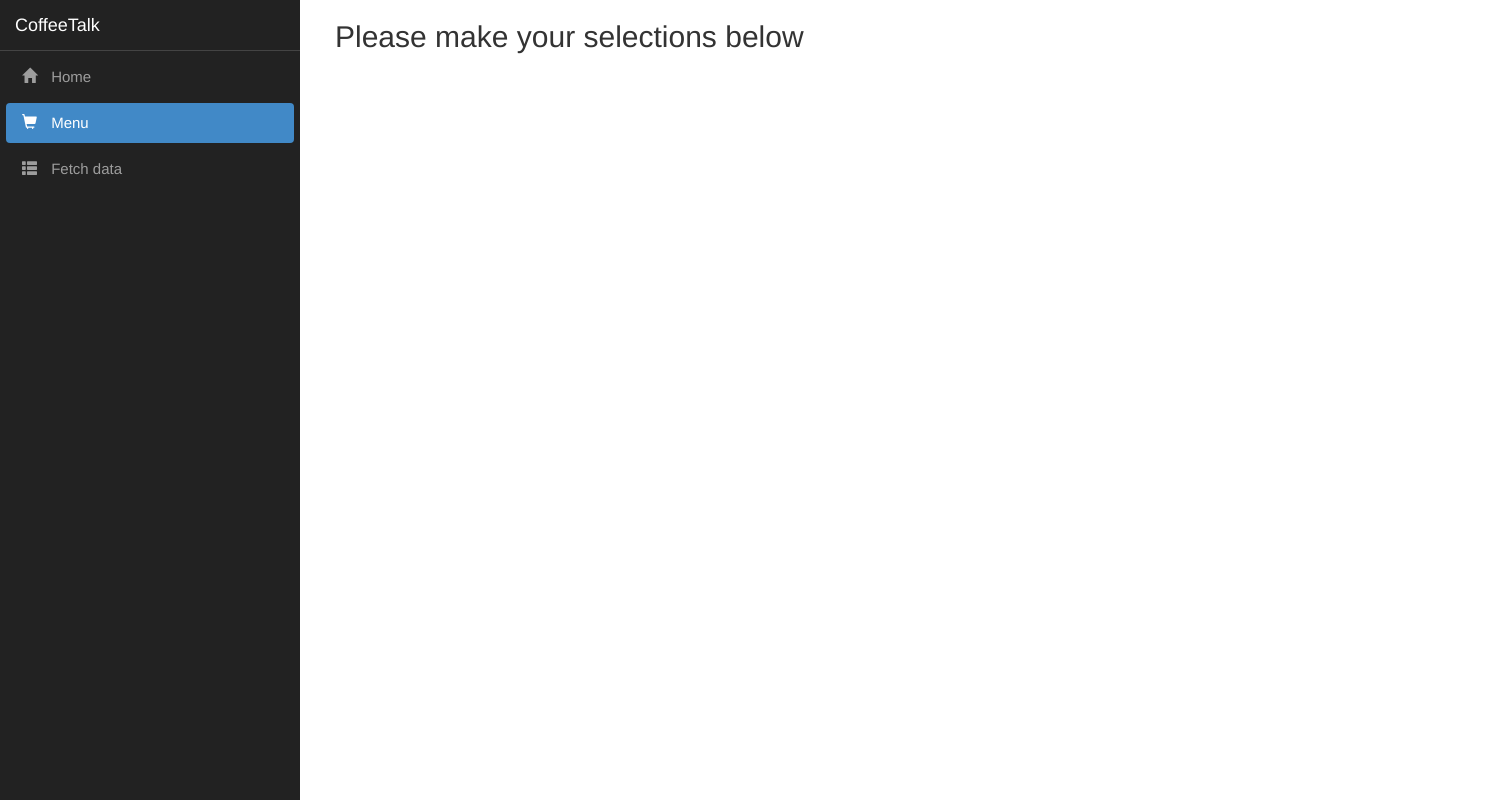
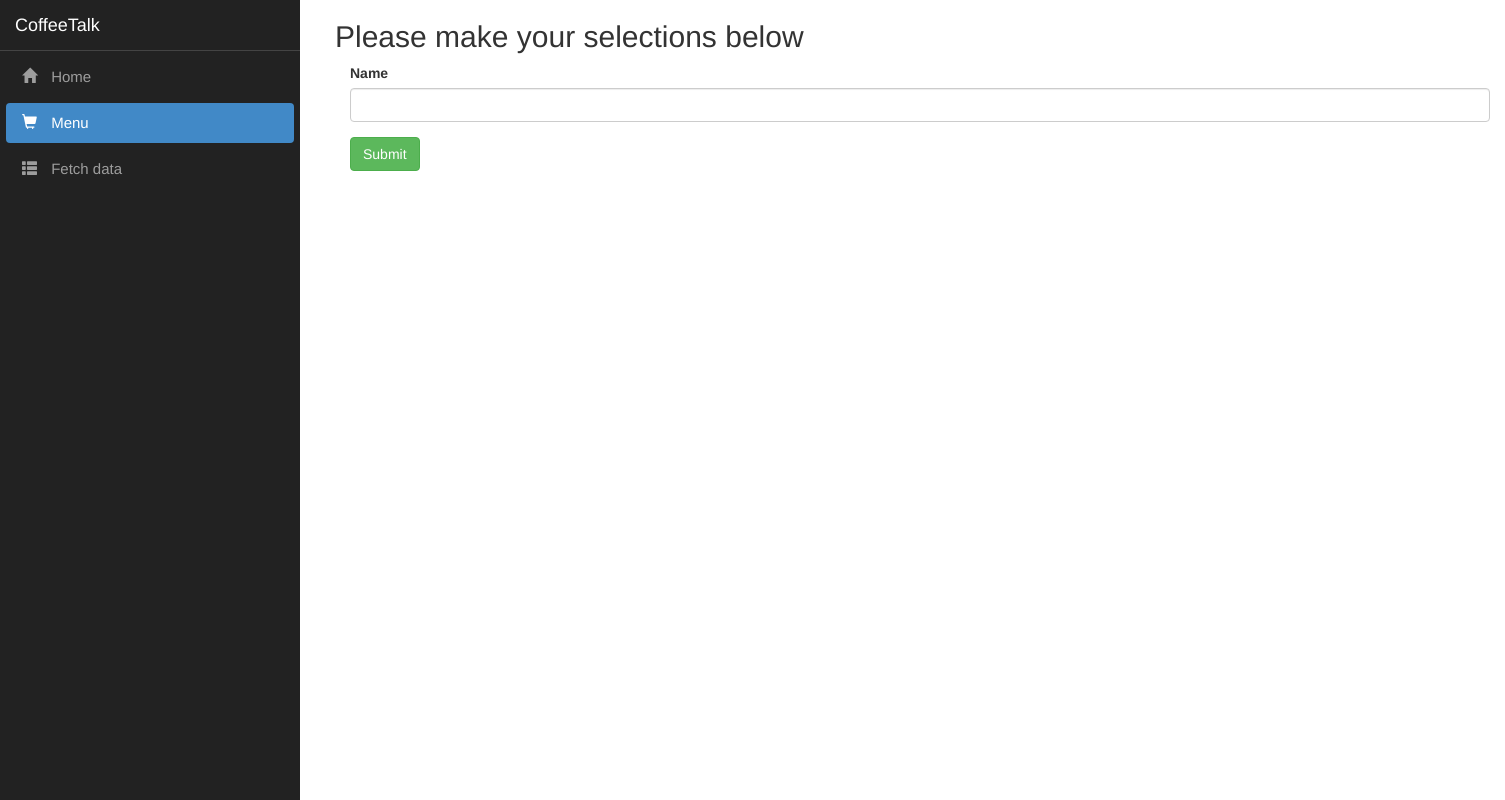
Before and after one commit to BusyRich/team-abstraction-faction, an Angular app in the folder CoffeeTalk/ClientApp/: page /menu in a window 1280 px wide. Shown: the whole page, 1505 px wide, since content can reach past the window. Built offline with nearby package versions, Linux system fonts and the light colour scheme.

Commit message:
added menu form component and inserted into menu component

```diff
--- a/CoffeeTalk/ClientApp/src/app/app.module.ts
+++ b/CoffeeTalk/ClientApp/src/app/app.module.ts
@@ -9,6 +9,7 @@ import { NavMenuComponent } from './nav-menu/nav-menu.component';
 import { HomeComponent } from './home/home.component';
 import { FetchDataComponent } from './fetch-data/fetch-data.component';
 import { MenuComponent } from './menu/menu.component';
+import { MenuFormComponent } from './menu-form/menu-form.component';
 
 
 @NgModule({
@@ -18,6 +19,7 @@ import { MenuComponent } from './menu/menu.component';
     HomeComponent,
     FetchDataComponent,
     MenuComponent,
+    MenuFormComponent,
 
   ],
   imports: [
--- /dev/null
+++ b/CoffeeTalk/ClientApp/src/app/coffee-order.ts
@@ -0,0 +1,10 @@
+export class CoffeeOrder {
+
+  constructor(
+    public id: number,
+    public name: string,
+    public drink: string,
+
+
+  ) { }
+}
--- /dev/null
+++ b/CoffeeTalk/ClientApp/src/app/menu-form/menu-form.component.html
@@ -0,0 +1,11 @@
+<div class="container">
+  <form>
+    <div class="form-group">
+      <label for="name">Name</label>
+      <input type="text" class="form-control" id="name" required>
+    </div>
+
+    <button type="submit" class="btn btn-success">Submit</button>
+
+  </form>
+</div>
--- /dev/null
+++ b/CoffeeTalk/ClientApp/src/app/menu-form/menu-form.component.ts
@@ -0,0 +1,25 @@
+import { Component } from '@angular/core';
+import { CoffeeOrder } from '../coffee-order';
+
+
+@Component({
+  selector: 'app-menu-form',
+  templateUrl: './menu-form.component.html',
+  styleUrls: ['./menu-form.component.css']
+})
+export class MenuFormComponent {
+
+  coffee = ["Mocha", "Original", "French Vanilla", "Decaf", "Latte"];
+  model = new CoffeeOrder(1, "John Doe", this.coffee[0]);
+  submitted = false;
+  onSubmit() { this.submitted = true; }
+
+  // TODO: Remove this when we're done
+  get diagnostic() { return JSON.stringify(this.model); }
+
+  constructor() { }
+
+  ngOnInit() {
+  }
+
+}
--- a/CoffeeTalk/ClientApp/src/app/menu/menu.component.html
+++ b/CoffeeTalk/ClientApp/src/app/menu/menu.component.html
@@ -1,5 +1,6 @@
 <div>
   <h2>Please make your selections below</h2>
 
+  <app-menu-form></app-menu-form>
 
 </div>
```
Also changed, not shown: CoffeeTalk/ClientApp/src/app/menu-form/menu-form.component.css (added), 1 other file (tests, documents, lock files or other folders).
